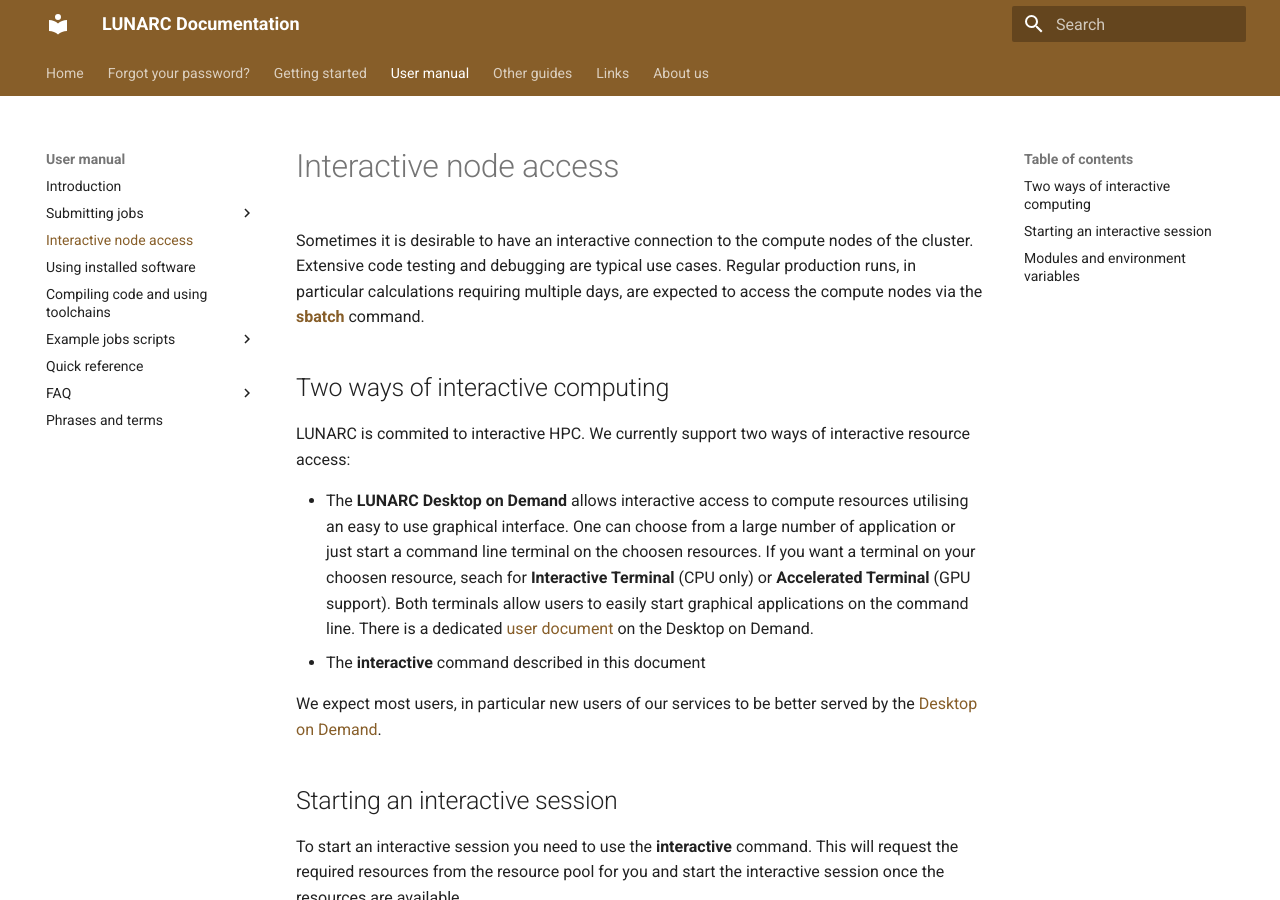
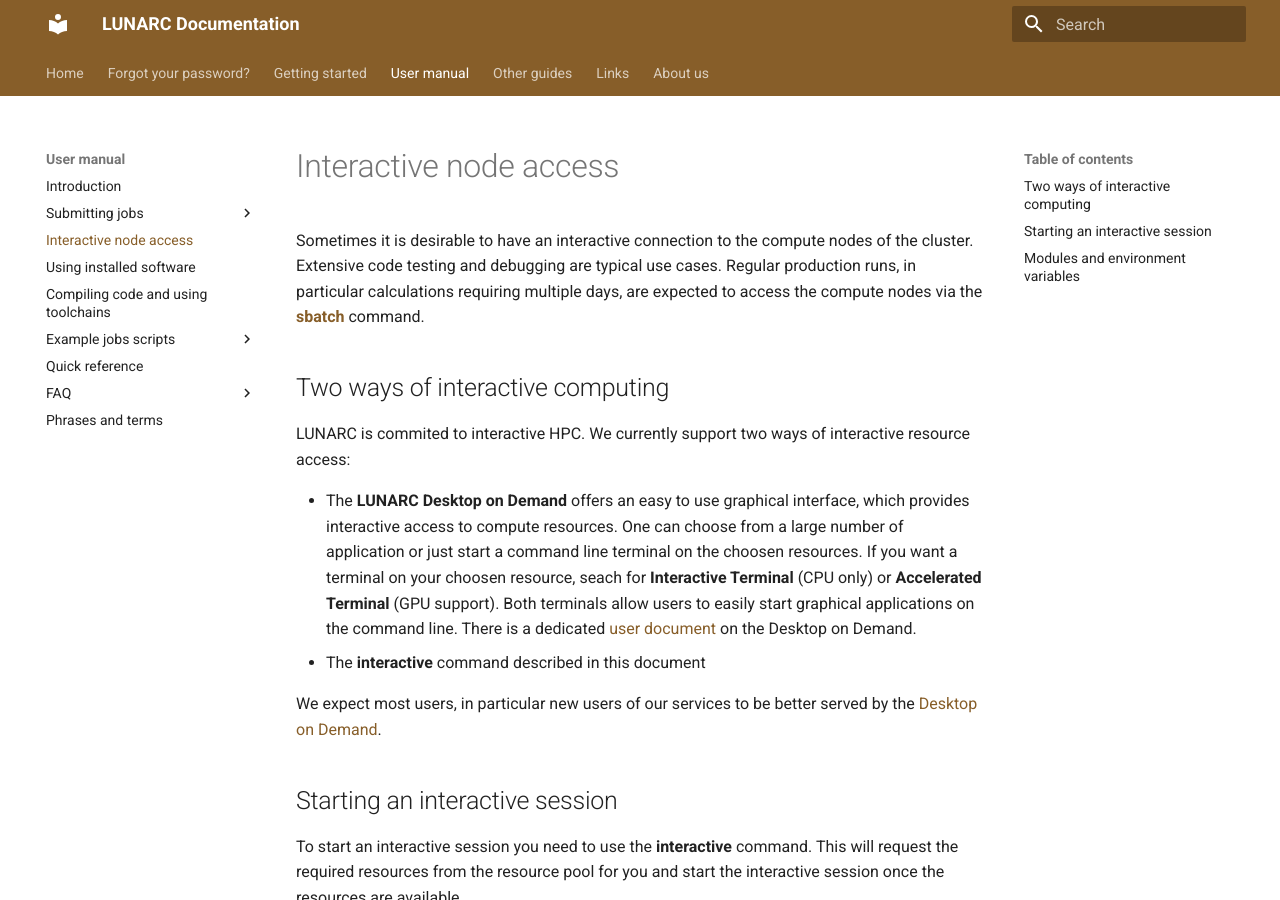
Before and after one commit to lunarc/lunarc_docs, an MkDocs documentation site: the page built from docs/manual/manual_interactive.md, in a window 1280 px wide and 900 px high. Built offline with MkDocs 1.6.1 and Material for MkDocs 9.7.7, drawn with Linux system fonts in a browser that asks for light colours; comment, search, counter and statistics services are not loaded.

Commit message:
Update manual_interactive.md

```diff
--- a/docs/manual/manual_interactive.md
+++ b/docs/manual/manual_interactive.md
@@ -3,7 +3,7 @@
 ## Two ways of interactive computing
 LUNARC is commited to interactive HPC.  We currently support two ways of interactive resource access:
 
-* The **LUNARC Desktop on Demand** allows interactive access to compute resources utilising an easy to use graphical interface.  One can choose from a large number of application or just start a command line terminal on the choosen resources.  If you want a terminal on your choosen resource, seach for **Interactive Terminal** (CPU only) or **Accelerated Terminal** (GPU support).  Both terminals allow users to easily start graphical applications on the command line.  There is a dedicated [user document](../../getting_started/gfxlauncher) on the Desktop on Demand.
+* The **LUNARC Desktop on Demand** offers an easy to use graphical interface, which provides interactive access to compute resources.  One can choose from a large number of application or just start a command line terminal on the choosen resources.  If you want a terminal on your choosen resource, seach for **Interactive Terminal** (CPU only) or **Accelerated Terminal** (GPU support).  Both terminals allow users to easily start graphical applications on the command line.  There is a dedicated [user document](../../getting_started/gfxlauncher) on the Desktop on Demand.
 * The **interactive** command described in this document
 
 We expect most users, in particular new users of our services to be better served by the [Desktop on Demand](../../getting_started/gfxlauncher).
```
